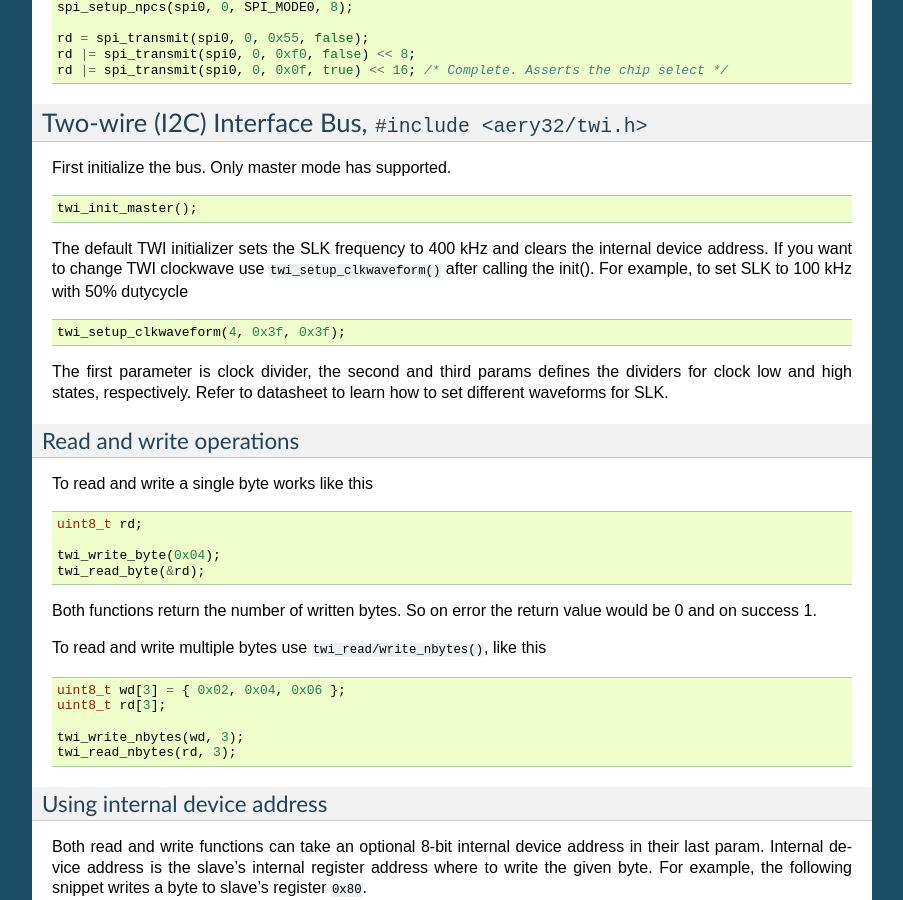
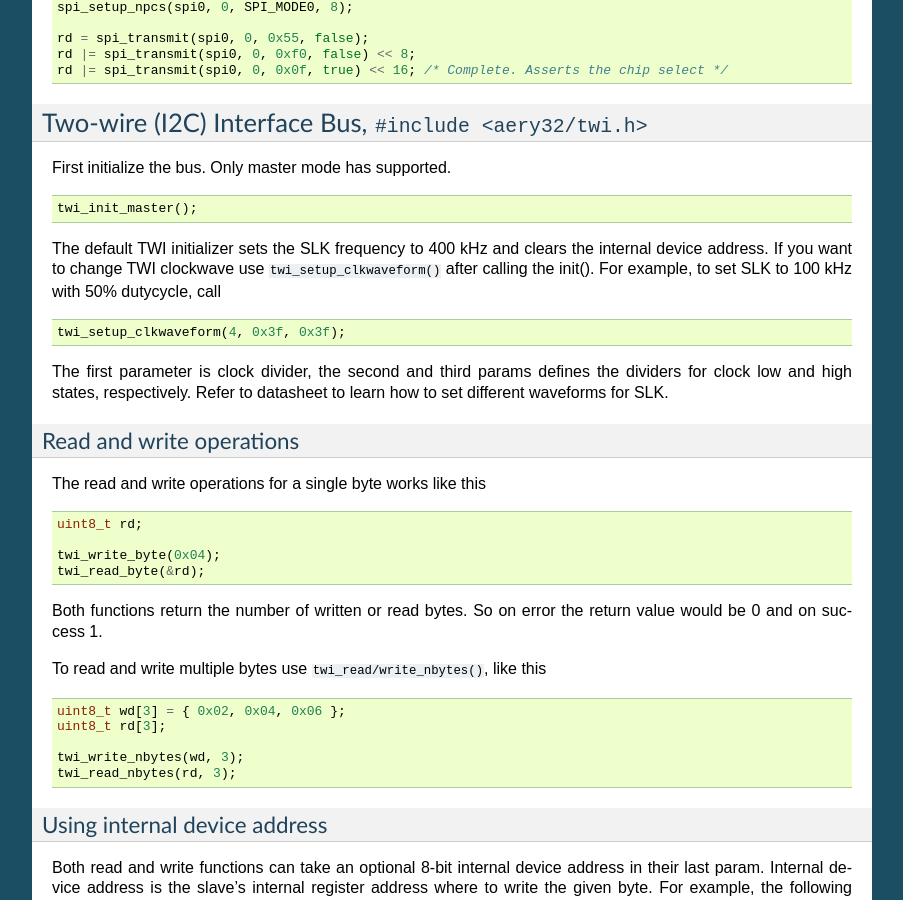
Before and after one commit to aery32/aery32-refguide, a Sphinx documentation site: the page built from source/module_functions.rst, in a window 1280 px wide and 900 px high, scrolled down 13988 px. Shown: the whole window, without its empty margins (198-1101 px from the left). Built offline with Sphinx 7.4.7, drawn with Linux system fonts in a browser that asks for light colours.

```diff
--- a/source/module_functions.rst
+++ b/source/module_functions.rst
@@ -784,7 +784,7 @@ First initialize the bus. Only master mode has supported.
 
     twi_init_master();
 
-The default TWI initializer sets the SLK frequency to 400 kHz and clears the internal device address. If you want to change TWI clockwave use ``twi_setup_clkwaveform()`` after calling the init(). For example, to set SLK to 100 kHz with 50% dutycycle
+The default TWI initializer sets the SLK frequency to 400 kHz and clears the internal device address. If you want to change TWI clockwave use ``twi_setup_clkwaveform()`` after calling the init(). For example, to set SLK to 100 kHz with 50% dutycycle, call
 
 .. code-block:: c++
 
@@ -795,7 +795,7 @@ The first parameter is clock divider, the second and third params defines the di
 Read and write operations
 '''''''''''''''''''''''''
 
-To read and write a single byte works like this
+The read and write operations for a single byte works like this
 
 .. code-block:: c++
 
@@ -804,7 +804,7 @@ To read and write a single byte works like this
     twi_write_byte(0x04);
     twi_read_byte(&rd);
 
-Both functions return the number of written bytes. So on error the return value would be 0 and on success 1.
+Both functions return the number of written or read bytes. So on error the return value would be 0 and on success 1.
 
 To read and write multiple bytes use ``twi_read/write_nbytes()``, like this
 
```
Also changed, not shown: source/use_with_st2.rst (+6 -1 lines), images/st2_autocompletion.png (added).
